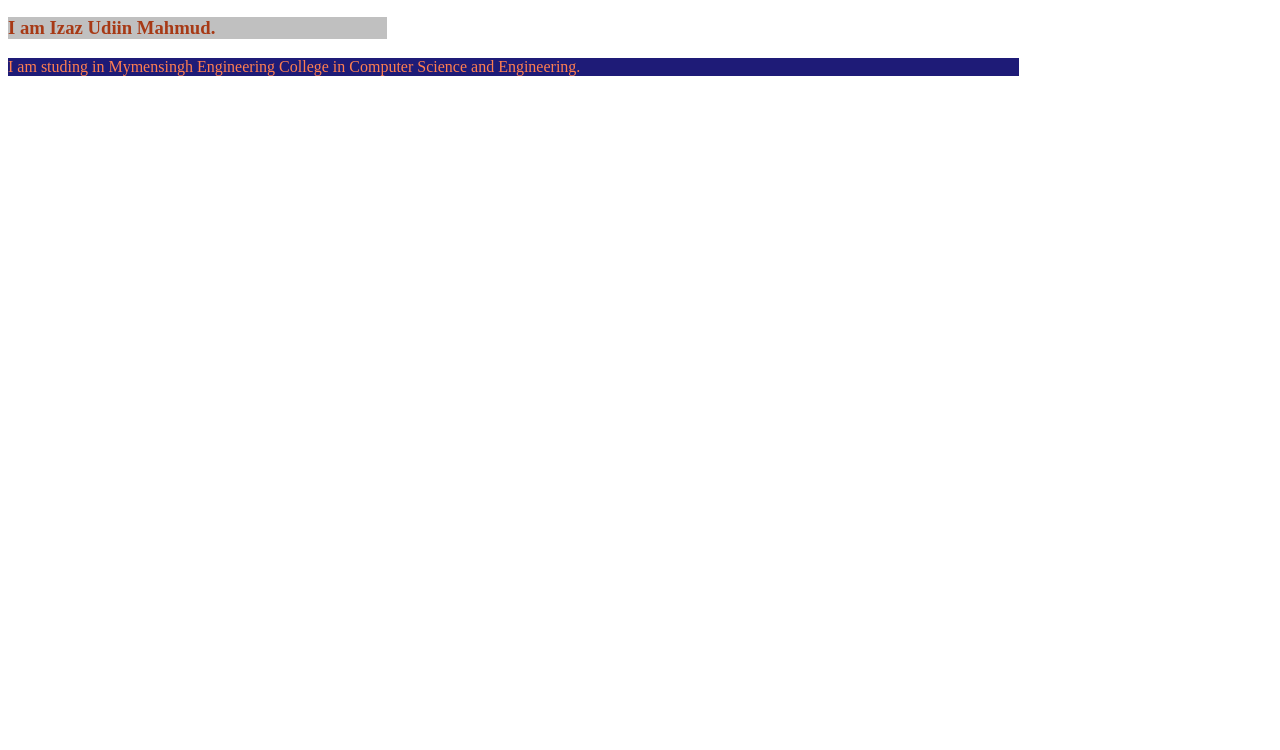
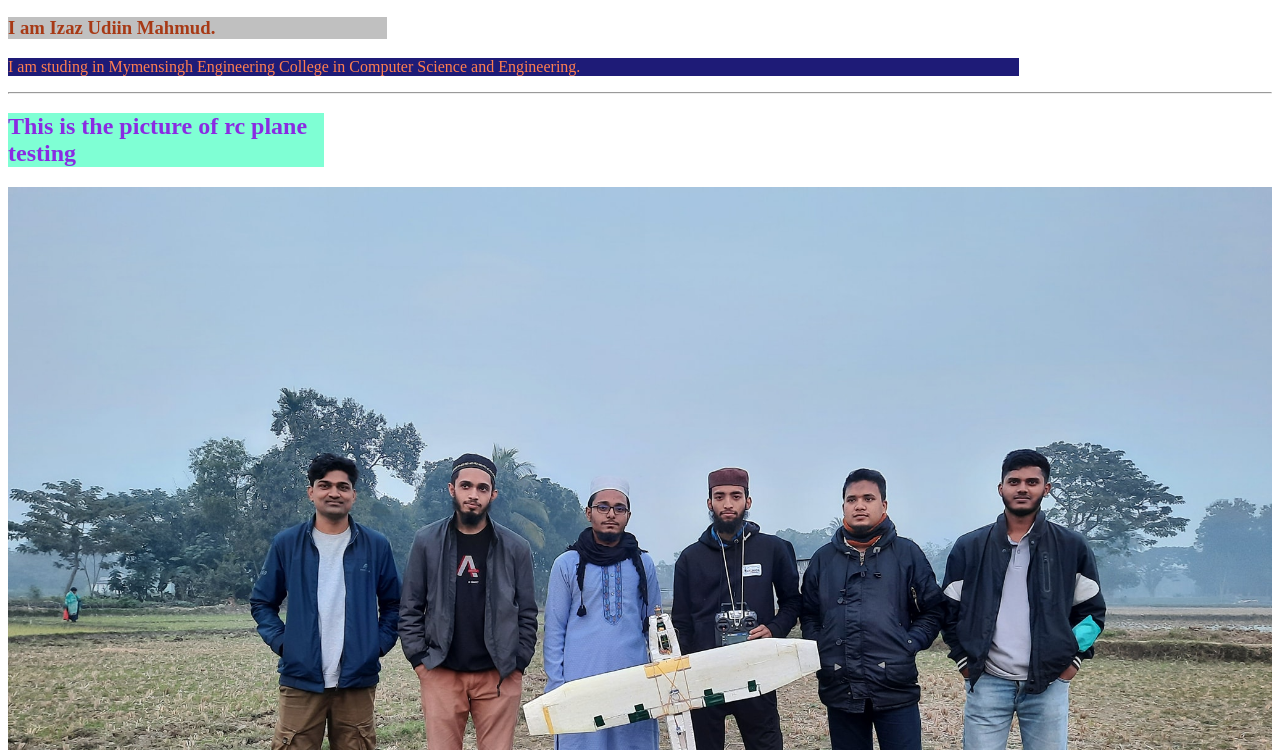
Before and after one commit to Izaz126/first-portfolio, a plain HTML site: page index.html in a window 1280 px wide. Shown: the part 50-800 px from the top of the page. Drawn offline with Linux system fonts and the light colour scheme.

Commit message:
adding a picture

```diff
--- a/index.html
+++ b/index.html
@@ -17,6 +17,9 @@
             background-color: silver;
             width: 30%;
         }
+        img{
+            width: 100%;
+        }
     </style>
     <title>First Portfolio</title>
 </head>
@@ -24,5 +27,8 @@
     <h2>First Portfolio</h2>
     <h3>I am Izaz Udiin Mahmud.</h3>
     <p>I am studing in Mymensingh Engineering College in Computer Science and Engineering.</p>
+    <hr>
+    <h2>This is the picture of rc plane testing</h2>
+    <img src="./rc_plane_testing.jpg" alt="Rc plane testing">
 </body>
 </html>
```
Also changed, not shown: rc_plane_testing.jpg (added).
